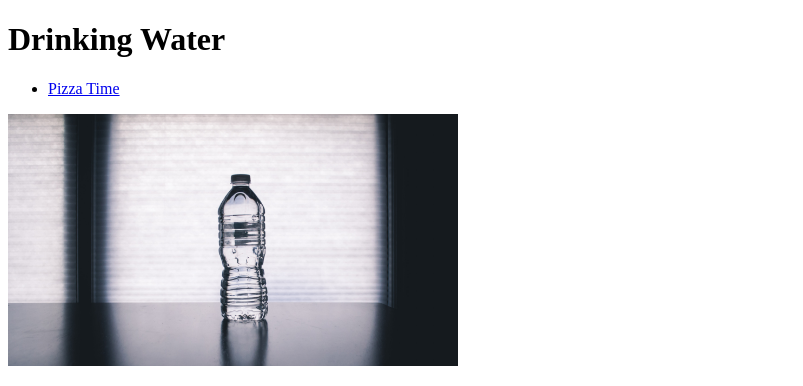
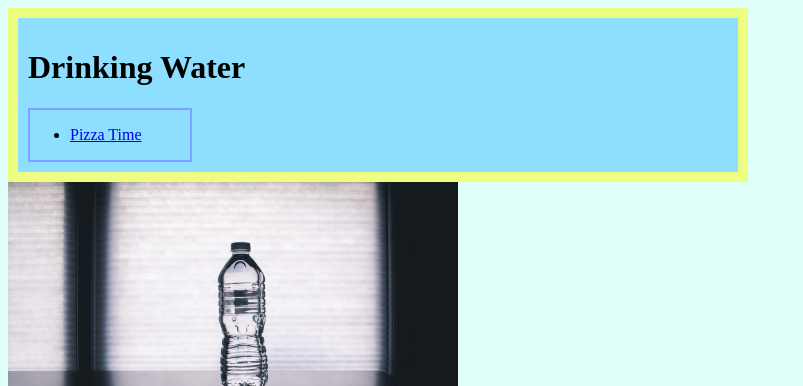
Before and after one commit to Arturovaladez1/Lab04Html, a plain HTML site: page index.html in a window 1280 px wide. Shown: the top 386 px of the page, without its empty margins (0-803 px from the left). Drawn offline with Linux system fonts and the light colour scheme.

Commit message:
update website drinking water

```diff
--- a/style.css
+++ b/style.css
@@ -1,3 +1,21 @@
 img {
     width: 450px;
 }
+header {
+    Background-color: rgb(142, 223, 255);
+    width: 700px;
+    border: 10px solid rgb(237, 254, 130);
+    Padding: 10px;
+
+}
+
+body {
+    Background-color: rgb(224, 255, 248)
+    }
+
+nav { border: 2px solid rgb(129, 161, 255);
+        width:160px;
+        Height:50px;
+
+    }
+main p { border: 6px solid yellow}
```
Also changed, not shown: index.html (+1 -4 lines), 1 other file.
